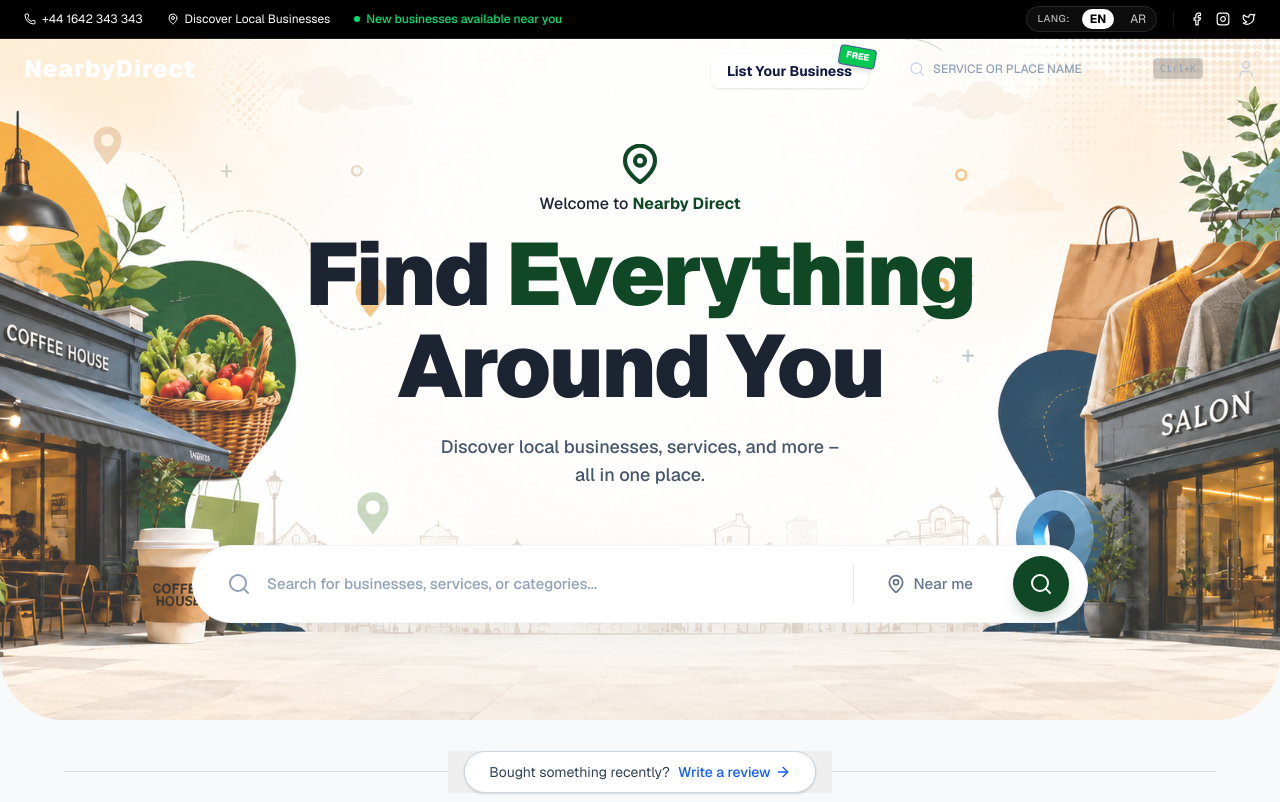
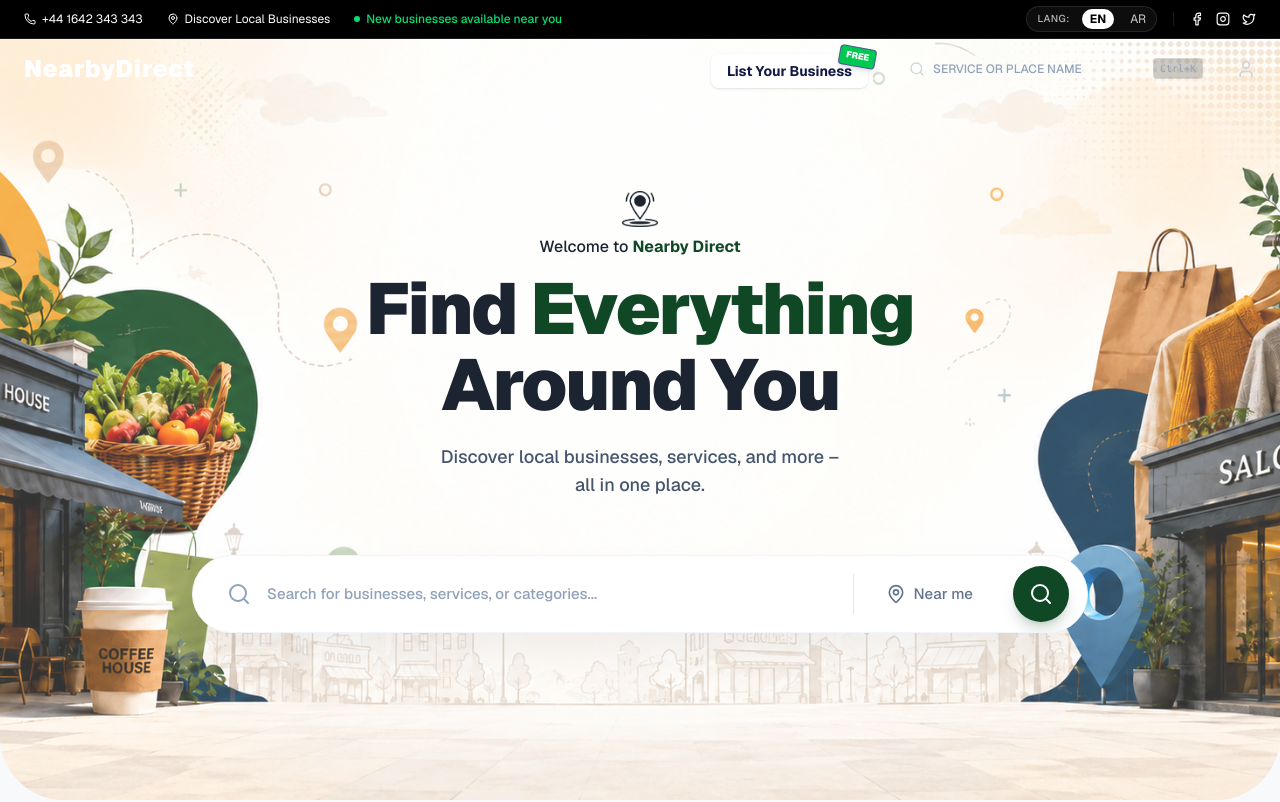
Before and after one commit to Kuthaka/LocalDial-Frontend-v1, a Next.js app: page / in a window 1280 px wide. Shown: the top 802 px of the page. Built offline with nearby package versions, Linux system fonts and the light colour scheme.

Commit message:
feat(hero) - edited the hero - 002

```diff
--- a/src/app/page.tsx
+++ b/src/app/page.tsx
@@ -81,7 +81,7 @@ export default function Home() {
 
       {/* Light hero background matching the image */}
       <div
-        className="absolute top-0 left-0 w-full h-[75vh] md:h-[90vh] bg-cover bg-center bg-no-repeat -z-10 rounded-b-[3rem] md:rounded-b-[4rem] overflow-hidden"
+        className="absolute top-0 left-0 w-full h-[90vh] md:h-[100vh] bg-cover bg-center bg-no-repeat -z-10 rounded-b-[3rem] md:rounded-b-[4rem] overflow-hidden"
         style={{ backgroundImage: "url('/banners/banner001.png')" }}
       >
         {/* Very subtle overlay in case background needs blending */}
@@ -97,7 +97,7 @@ export default function Home() {
             layout: { type: "spring", stiffness: 200, damping: 25 },
             opacity: { duration: 0.2 }
           }}
-          className={`w-full flex flex-col items-center justify-center ${isSearching ? 'pt-24 md:pt-28' : 'pt-28 md:pt-36 pb-20'}`}
+          className={`w-full flex flex-col items-center justify-center ${isSearching ? 'pt-24 md:pt-28' : 'pt-28 md:pt-36 pb-20 min-h-[80vh] md:min-h-[95vh]'}`}
         >
           {/* Back button only when searching */}
           <AnimatePresence>
@@ -124,19 +124,20 @@ export default function Home() {
               exit={{ opacity: 0, scale: 0.95 }}
               className="flex flex-col items-center text-center mb-6 md:mb-8 z-10 relative w-full"
             >
-              {/* Green map pin icon at the top */}
-              <div className="mb-2 text-[#104825]">
-                <svg width="40" height="40" viewBox="0 0 24 24" fill="none" stroke="currentColor" strokeWidth="2.5" strokeLinecap="round" strokeLinejoin="round">
-                  <path d="M21 10c0 7-9 13-9 13s-9-6-9-13a9 9 0 0 1 18 0z"></path>
-                  <circle cx="12" cy="10" r="3"></circle>
-                </svg>
+              {/* Custom location pin icon at the top */}
+              <div className="mb-2">
+                <img
+                  src="/icons/location-point-icon-png.webp"
+                  alt="Location Pin"
+                  className="w-8 h-8 md:w-9 md:h-9 object-contain"
+                />
               </div>
 
               <h3 className="text-sm md:text-base text-[#1c2331] font-medium mb-3 flex items-center gap-1">
                 Welcome to <span className="font-bold text-[#104825]">Nearby Direct</span>
               </h3>
 
-              <h1 className="text-5xl sm:text-6xl md:text-[5.5rem] font-black text-[#1c2331] mb-5 tracking-tight max-w-4xl leading-[1.05]">
+              <h1 className="text-4xl sm:text-5xl md:text-6xl lg:text-[4.5rem] font-black text-[#1c2331] mb-5 tracking-tight max-w-4xl leading-[1.05]">
                 Find <span className="text-[#104825]">Everything</span><br/>Around You
               </h1>
 
```
Also changed, not shown: public/icons/location-point-icon-png.webp (added).
